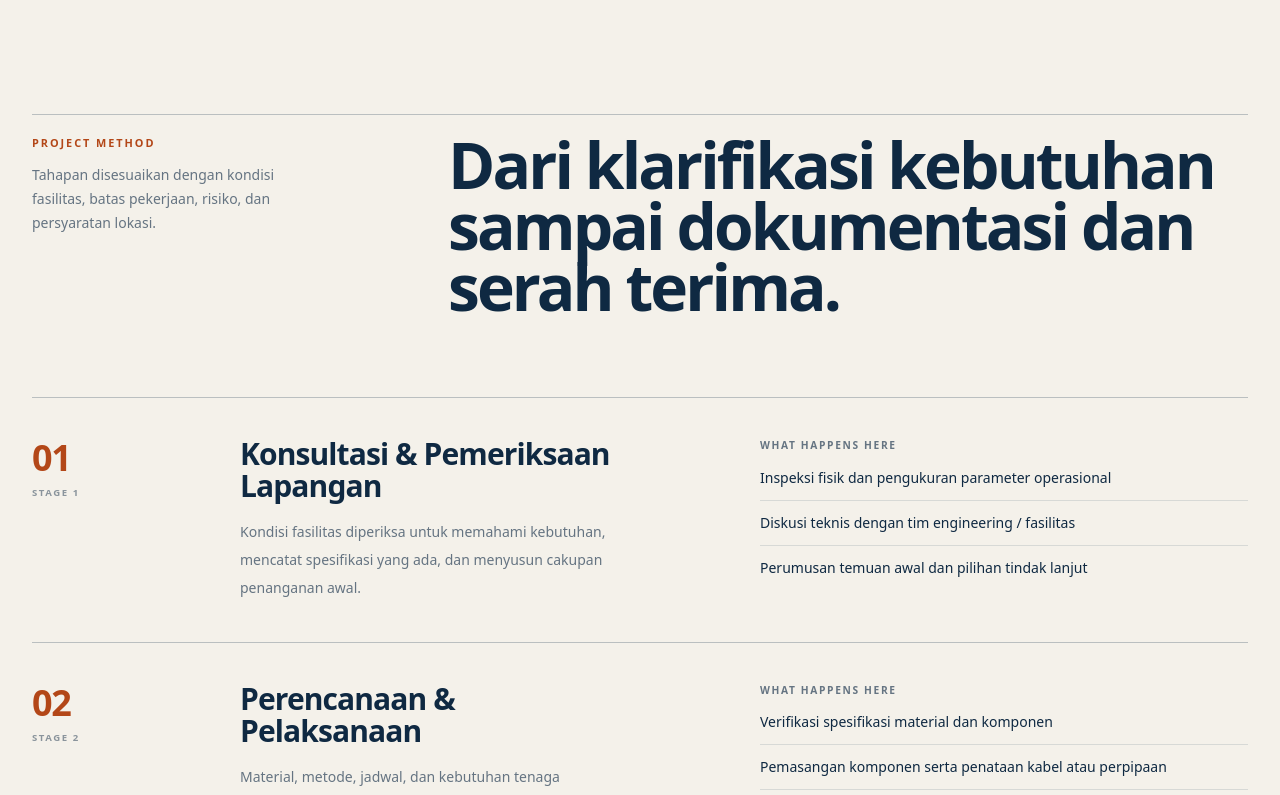
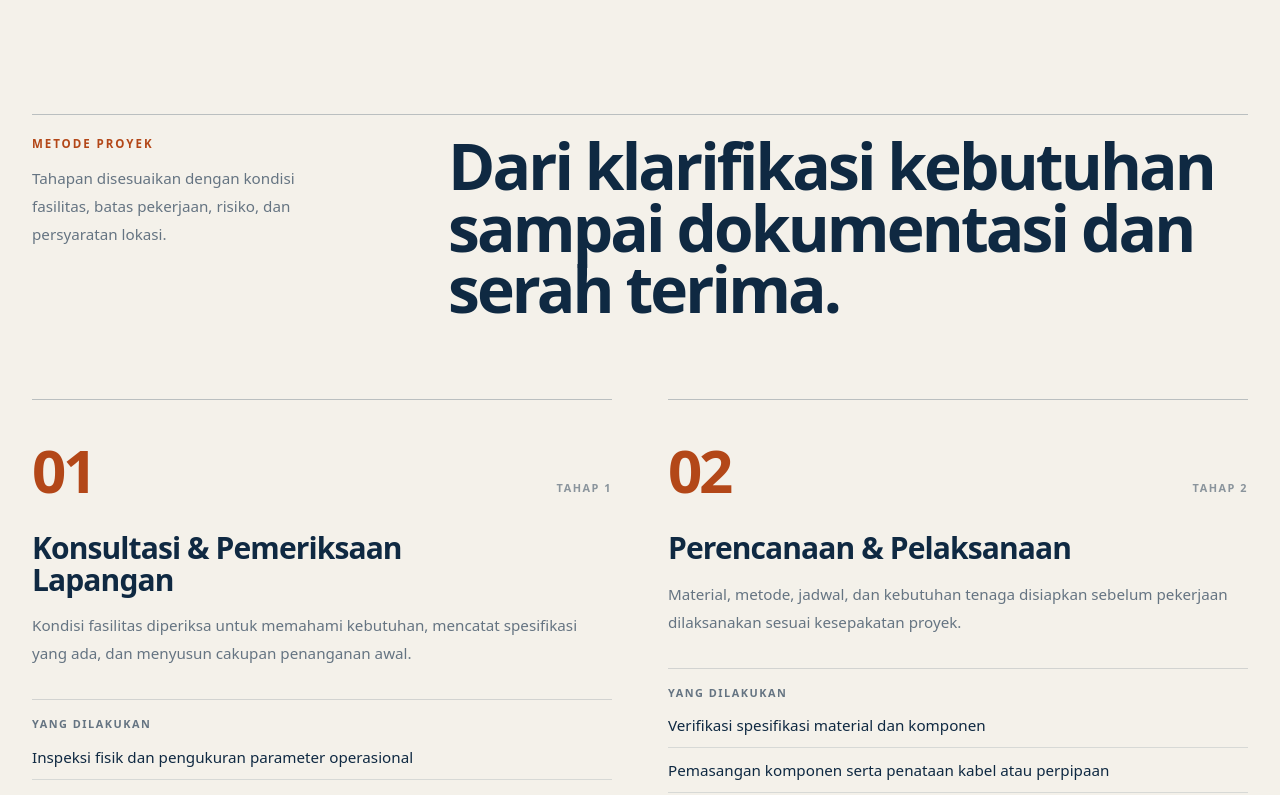
Before and after one commit to mikaelzo-blip/cbl-immersive-web-blueprint, a Next.js app: page / in a window 1280 px wide. Shown: the part 7580-8375 px from the top of the page. Built offline with nearby package versions, Linux system fonts and the light colour scheme; no server answers.

Commit message:
style: vary work process rhythm and translate labels

```diff
--- a/src/components/sections/WorkProcessSection.tsx
+++ b/src/components/sections/WorkProcessSection.tsx
@@ -7,42 +7,44 @@ export function WorkProcessSection() {
       <Container>
         <div className="grid grid-cols-1 gap-8 border-t border-[#0F2942]/25 pt-5 lg:grid-cols-12 lg:gap-8">
           <div className="lg:col-span-3">
-            <p className="text-[0.68rem] font-semibold uppercase tracking-[0.18em] text-[#B34718]">Project method</p>
-            <p className="mt-3 max-w-[17rem] text-sm leading-6 text-[#657482]">
+            <p className="text-[0.72rem] font-semibold uppercase tracking-[0.17em] text-[#B34718]">Metode proyek</p>
+            <p className="mt-3 max-w-[18rem] text-[0.95rem] leading-7 text-[#657482]">
               Tahapan disesuaikan dengan kondisi fasilitas, batas pekerjaan, risiko, dan persyaratan lokasi.
             </p>
           </div>
 
           <div className="lg:col-span-8 lg:col-start-5">
-            <h2 className="max-w-4xl text-[clamp(2.7rem,5vw,5.4rem)] font-semibold leading-[0.95] tracking-[-0.045em]">
+            <h2 className="max-w-4xl text-[clamp(2.45rem,5vw,5.1rem)] font-semibold leading-[0.96] tracking-[-0.045em]">
               Dari klarifikasi kebutuhan sampai dokumentasi dan serah terima.
             </h2>
           </div>
         </div>
 
-        <ol className="mt-14 md:mt-20">
+        <ol className="mt-14 grid grid-cols-1 md:mt-20 lg:grid-cols-2 lg:gap-x-14">
           {workProcessSteps.map((step, index) => (
             <li
               key={step.stepNumber}
-              className="grid grid-cols-1 gap-5 border-t border-[#0F2942]/25 py-7 sm:py-8 lg:grid-cols-12 lg:gap-8 lg:py-10"
+              className="border-t border-[#0F2942]/25 py-8 sm:py-10 lg:min-h-[28rem]"
             >
-              <div className="lg:col-span-2">
-                <span className="text-3xl font-semibold tracking-[-0.04em] text-[#B34718] sm:text-4xl">
+              <div className="flex items-end justify-between gap-6">
+                <span className="text-5xl font-semibold tracking-[-0.055em] text-[#B34718] sm:text-6xl">
                   {String(step.stepNumber).padStart(2, '0')}
                 </span>
-                <p className="mt-2 text-[0.6rem] font-semibold uppercase tracking-[0.16em] text-[#8A949C]">
-                  Stage {index + 1}
-                </p>
+                <span className="pb-1 text-[0.68rem] font-semibold uppercase tracking-[0.14em] text-[#8A949C]">
+                  Tahap {index + 1}
+                </span>
               </div>
 
-              <div className="lg:col-span-4">
-                <h3 className="text-2xl font-semibold leading-[1.06] tracking-[-0.03em] sm:text-3xl">{step.title}</h3>
-                <p className="mt-4 max-w-xl text-sm leading-7 text-[#657482]">{step.description}</p>
-              </div>
+              <h3 className="mt-8 max-w-lg text-2xl font-semibold leading-[1.05] tracking-[-0.03em] sm:text-3xl">
+                {step.title}
+              </h3>
+              <p className="mt-4 max-w-xl text-[0.95rem] leading-7 text-[#657482]">
+                {step.description}
+              </p>
 
-              <div className="lg:col-span-5 lg:col-start-8">
-                <p className="text-[0.64rem] font-semibold uppercase tracking-[0.16em] text-[#657482]">What happens here</p>
-                <ul className="mt-3 text-sm leading-6 text-[#0F2942]">
+              <div className="mt-8 border-t border-[#0F2942]/15 pt-4">
+                <p className="text-[0.68rem] font-semibold uppercase tracking-[0.14em] text-[#657482]">Yang dilakukan</p>
+                <ul className="mt-3 text-[0.95rem] leading-6 text-[#0F2942]">
                   {step.details.map((detail) => (
                     <li key={detail} className="border-t border-[#0F2942]/12 py-2.5 first:border-t-0 first:pt-0">
                       {detail}
```
